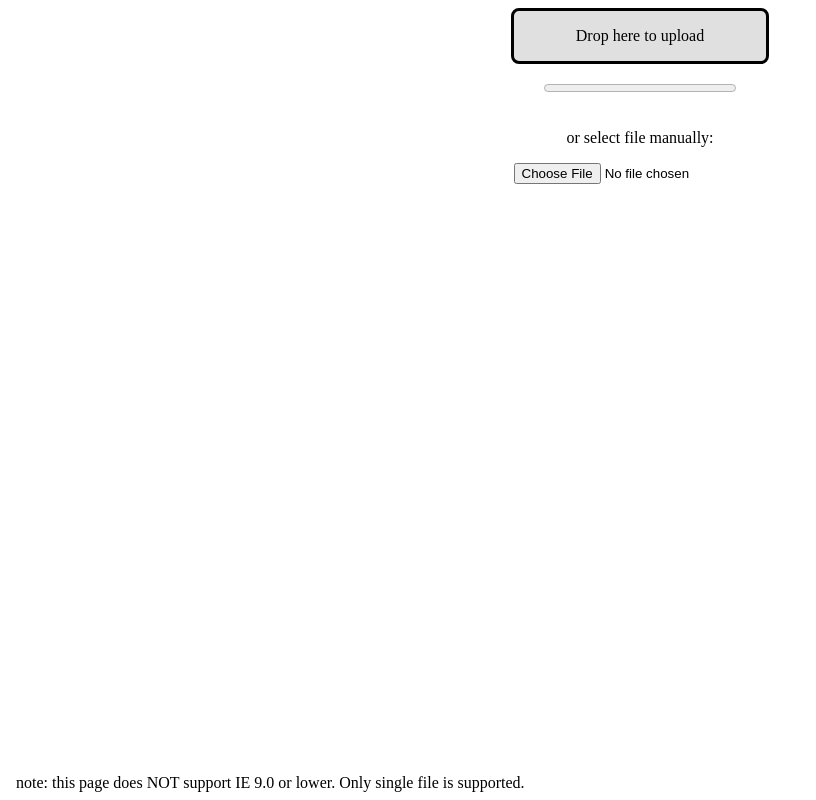
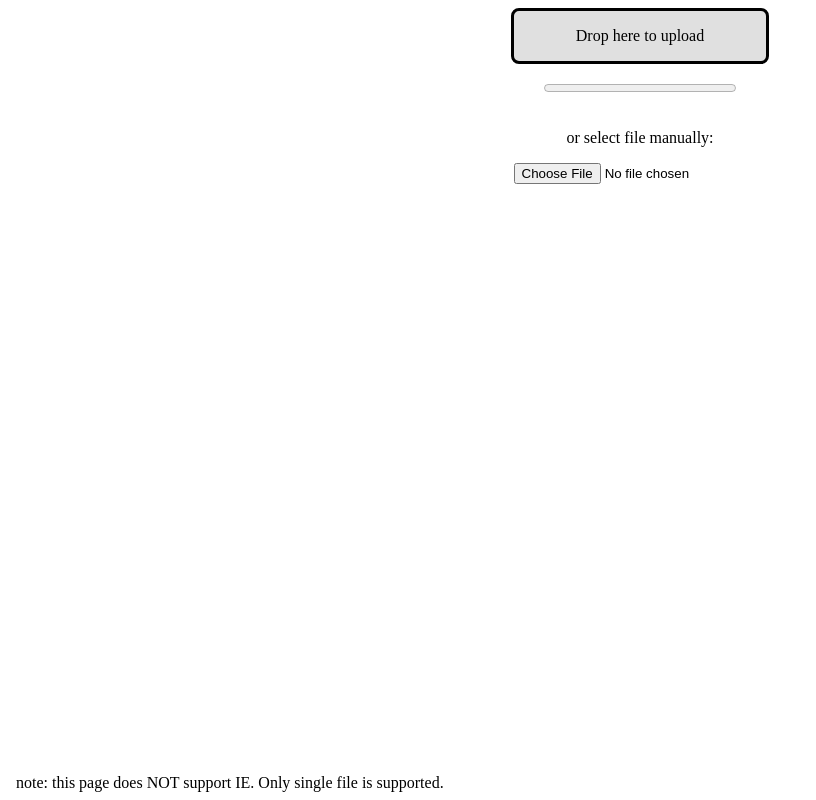
Before and after one commit to hoppang/drophere, a plain HTML site: page index.html in a window 1280 px wide. Shown: the whole page, without its empty margins (0-816 px from the left). Drawn offline with Linux system fonts and the light colour scheme.

Commit message:
Oops, it doesn't work on IE.

```diff
--- a/index.html
+++ b/index.html
@@ -24,7 +24,7 @@
 	</article>
 
 	<footer>
-		note: this page does NOT support IE 9.0 or lower. Only single file is supported.
+		note: this page does NOT support IE. Only single file is supported.
 	</footer>
 
 	<script type="text/javascript" src="./testweb.js"></script>
```
Also changed, not shown: 2 other files.
